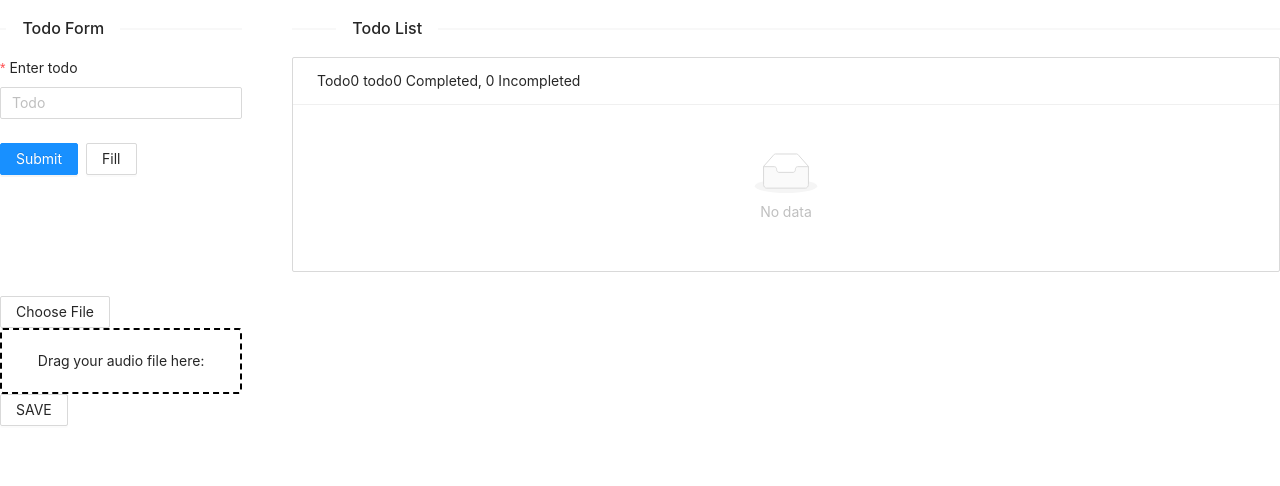
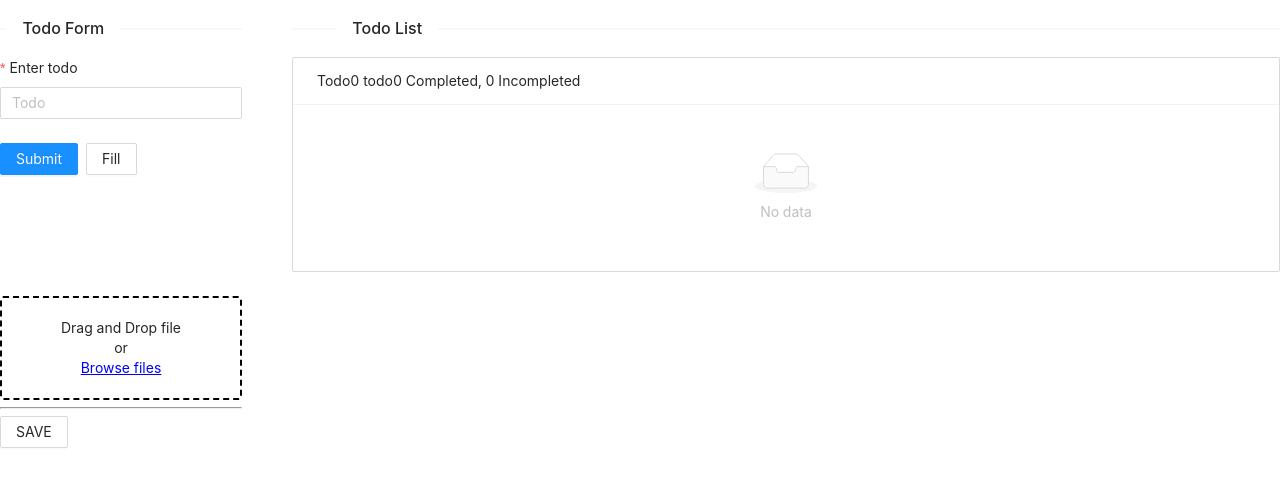
Before and after one commit to deepakbhattmits/react-context, a React (Create React App) app: page / in a window 1280 px wide. Shown: the top 486 px of the page. Built offline with nearby package versions, Linux system fonts and the light colour scheme.

Commit message:
Update FileUploader.tsx

```diff
--- a/src/components/FileUploader.tsx
+++ b/src/components/FileUploader.tsx
@@ -1,116 +1,104 @@
-import React, { useState,useRef } from "react";
-import { Upload, Button } from "antd";
-import "antd/dist/antd.css";
+import { useState, useRef } from 'react'
+import { Button } from 'antd'
+import 'antd/dist/antd.css'
 
-const dummyRequest = ({ file, onSuccess }:{file:any, onSuccess?:any}) => {
-  setTimeout(() => {
-    onSuccess("ok");
-  }, 0);
-};
+const FileUploader = () => {
+  const fileInputRef = useRef<HTMLInputElement>(null)
+  const [active, setActive] = useState<boolean>(false)
+  const [selectedFile, setSelectedFile] = useState<any[]>([])
 
-const FileUploader=() =>
-{
-  const fileRef=useRef<HTMLInputElement>(null)
-  const [selectedFile,setSelectedFile]=useState<any>(null);
-   const[ selectedFileList, setSelectedFileList]=useState<any[]>([])
+  const onClick = () => {
+    if (fileInputRef?.current) {
+      fileInputRef?.current?.click()
+    }
+  }
+  const handleChange = () => {
+    if (fileInputRef?.current?.files) {
+      setSelectedFile([fileInputRef?.current?.files[0]])
+    }
+  }
+  const handleDragEnd = (e: any) => {
+    e.stopPropagation()
+    e.preventDefault()
+    console.log('drag end')
+    setActive(false)
+  }
 
-  const onChange=(info: any) =>
-  {
-    console.log('info : ', info)
-    //  const formData=new FormData();
+  const handleDragOver = (e: any) => {
+    e.stopPropagation()
+    e.preventDefault()
+    console.log('drag over')
+    setActive(true)
+  }
+  const handleDragLeave = (e: any) => {
+    e.stopPropagation()
+    e.preventDefault()
+    console.log('drag leave')
+    setActive(false)
+  }
 
-    //   console.log('info : ',info)
-    //     formData.append('File', info?.file);
-    //   setSelectedFile(formData);
-    //   setSelectedFileList(info?.fileList);
-  };
-  // const onChange=() =>
-  // {
-  //   if(fileRef?.current?.files){
+  const handleDrop = (e: any) => {
+    e.stopPropagation()
+    e.preventDefault()
+    setSelectedFile([e?.dataTransfer?.files[0]])
+    console.log('drag drop')
+  }
+  const handleRemove = () => {
+    setSelectedFile([])
+  }
 
-  //     console.log('TEST : ',fileRef?.current?.files[0]);
-  //     // console.log(info?.file)
-  //     const formData=new FormData();
-
-  //     formData.append('File', fileRef?.current?.files[0]);
-  //     setSelectedFile(formData)
-  //     // setSelectedFileList(info?.fileList)
-  //   }
-  //   };
-
-  const handleDragEnter = (e:any) => {
-    e.preventDefault();
-    console.log("drag enter");
-  };
-
-  const handleDragLeave = (e:any) => {
-    e.preventDefault();
-    console.log("drag leave");
-  };
-
-  const handleDragOver = (e:any) => {
-    e.preventDefault();
-    console.log("drag over");
-  };
-
-  const handleDrop = (e:any)  => {
-    e.preventDefault();
-    console.log("drag drop");
-  };
-
-  const handleClick=async () =>
-  {
-
-fetch(
-  'https://www.mocky.io/v2/5cc8019d300000980a055e76',
-  {
+  const handleSubmit = async () => {
+    fetch('https://www.mocky.io/v2/5cc8019d300000980a055e76', {
       method: 'POST',
-    body: selectedFile,
-  }
-).then((response) => response.json())
+      body: JSON.stringify(selectedFile),
+    })
+      .then((response) => response.json())
       .then((result) => {
-  console.log('Success:', result);
+        console.log('Success:', result)
       })
       .catch((error) => {
-  console.error('Error:', error);
-});
-
+        console.error('Error:', error)
+      })
   }
   return (
-      <div className="App">
-        <Upload
-          fileList={selectedFileList}
-          customRequest={dummyRequest}
-          onChange={onChange}
+    <div>
+      {selectedFile?.length ? (
+        selectedFile?.map((el: any, i: number) => (
+          <div key={i} className={`dropzone d-flex ${active ? 'active' : ''}`}>
+            <span>{el.name}</span>
+            <i className="trash alternate icon" onClick={handleRemove} />
+          </div>
+        ))
+      ) : (
+        <div
+          className={`dropzone ${active ? 'active' : ''}`}
+          draggable="true"
+          onClick={onClick}
+          onDragLeave={handleDragLeave}
+          onDrop={handleDrop}
+          onDragOver={handleDragOver}
+          onDragEnd={handleDragEnd}
         >
-          <Button>Choose File</Button>
-        </Upload>
-        {/* <input ref={fileRef} type='file'   onChange={onChange}/> */}
-
-        <div
-      className="dropzone"
-      onDrop={e => handleDrop(e)}
-      onDragOver={e => handleDragOver(e)}
-      onDragEnter={e => handleDragEnter(e)}
-      onDragLeave={e => handleDragLeave(e)}
-      onChange={onChange}
-    >
-      <div className="sub-header">Drag your audio file here:</div>
+          <p className="sub-header">Drag and Drop file </p>
+          <p>or</p>
+          <p className="link">Browse files</p>
           <div className="draggable-container">
             <input
-        ref={fileRef}
+              ref={fileInputRef}
               type="file"
               className="file-browser-input"
               name="file-browser-input"
-          style={{ display: "none" }}
+              onChange={handleChange}
+              hidden
+              accept=".text,.md"
             />
           </div>
         </div>
-
-
-        <Button onClick={handleClick}>SAVE</Button>
+      )}
+      <hr />
+      <Button onClick={handleSubmit}>SAVE</Button>
       <br />
     </div>
-  );
+  )
 }
 export default FileUploader
```
Lines whose indentation alone changed are shown as unchanged.
